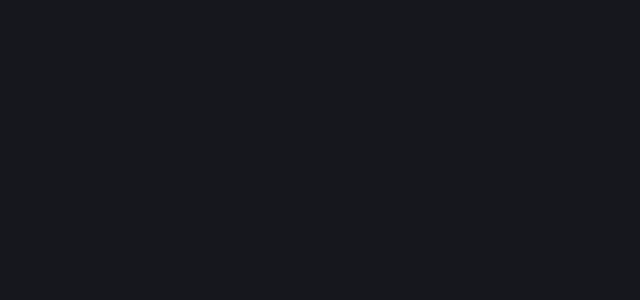
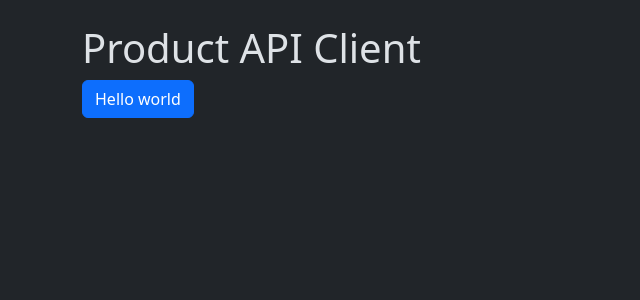
Before and after one commit to pr0vak/react-client, a React (Vite) app: page / in a window 1280 px wide. Shown: the top 300 px of the page, without its empty margins (0-640 px from the left). Built offline with nearby package versions, Linux system fonts and the light colour scheme.

Commit message:
006 Bootstrap и react-bootstrap: подключение стилей и первая <Button>.

```diff
--- a/index.html
+++ b/index.html
@@ -1,5 +1,5 @@
 <!doctype html>
-<html lang="ru" style="background-color: #16171d;">
+<html lang="ru" data-bs-theme="dark" style="background-color: #212529;">
   <head>
     <meta charset="UTF-8" />
     <link rel="icon" type="image/svg+xml" href="/favicon.svg" />
--- a/package.json
+++ b/package.json
@@ -10,7 +10,9 @@
     "preview": "vite preview"
   },
   "dependencies": {
+    "bootstrap": "^5.3.8",
     "react": "^19.2.8",
+    "react-bootstrap": "^2.10.10",
     "react-dom": "^19.2.8"
   },
   "devDependencies": {
--- a/src/App.tsx
+++ b/src/App.tsx
@@ -1,7 +1,15 @@
+import { Button, Container } from 'react-bootstrap';
+
 function App() {
   return (
-		<></>
-	)
+		<Container className='py-4'>
+			<h1>Product API Client</h1>
+
+			<Button variant='primary'>
+				Hello world
+			</Button>
+		</Container>
+	);
 }
 
 export default App
--- a/src/main.tsx
+++ b/src/main.tsx
@@ -1,7 +1,8 @@
+import 'bootstrap/dist/css/bootstrap.min.css'
 import { StrictMode } from 'react'
 import { createRoot } from 'react-dom/client'
+import App from './App.tsx'
 import './index.css'
-import App from './App.tsx'
 
 createRoot(document.getElementById('root')! ).render(
   <StrictMode>
```
Also changed, not shown: 1 other file (tests, documents, lock files or other folders).
